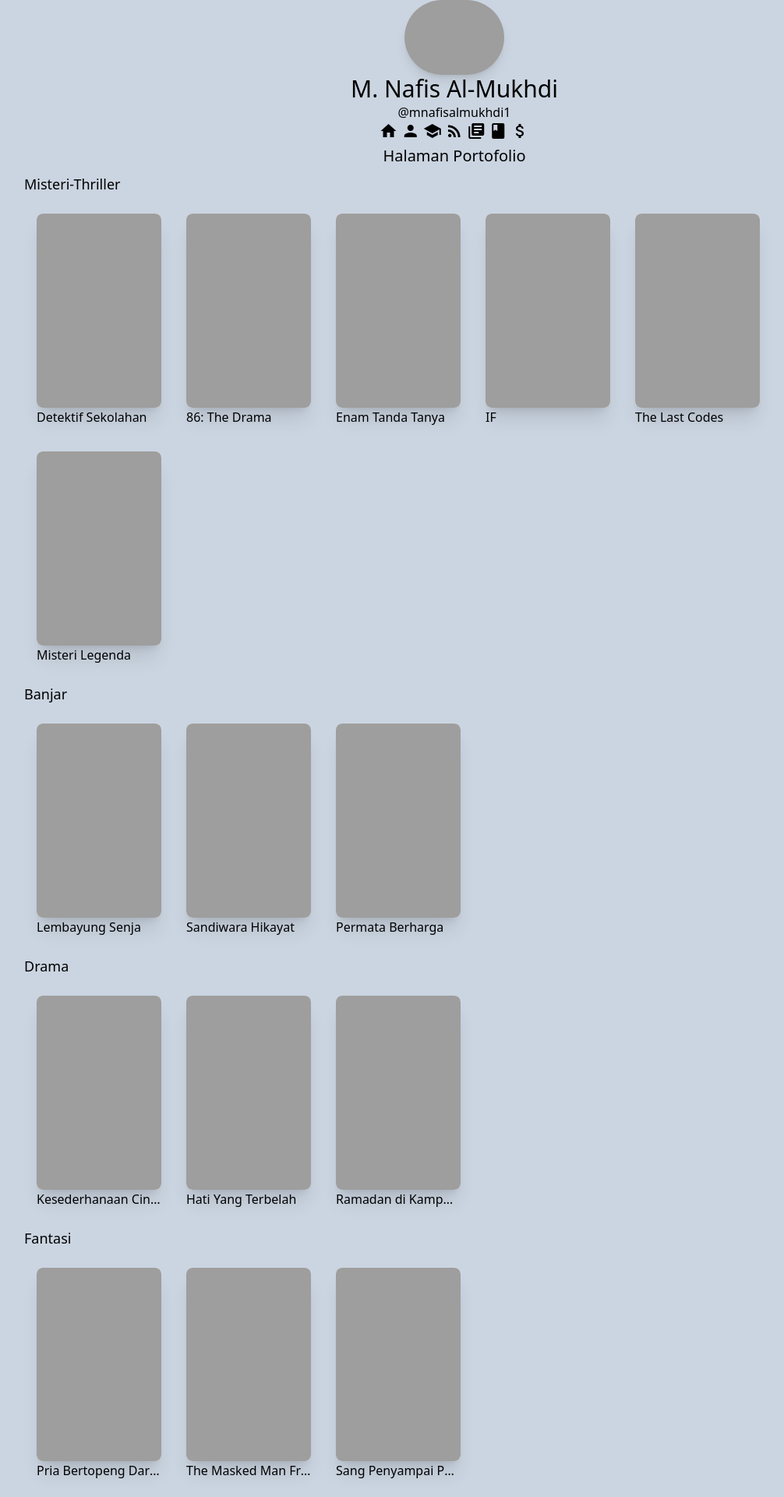
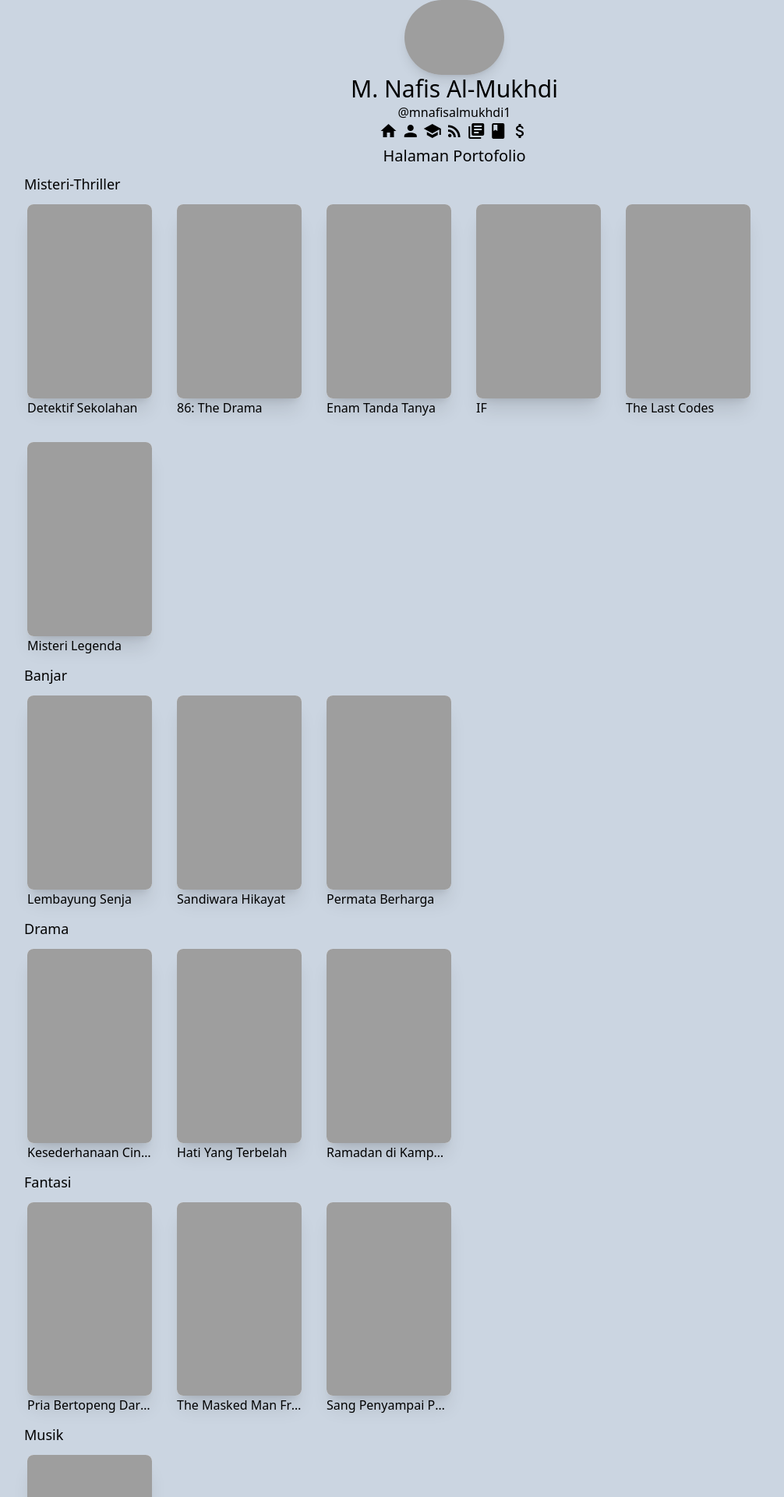
Before and after one commit to mnafisalmukhdi1/mnafisalmukhdi1.github.io, a Jekyll site: the page built from works/index.html, in a window 1280 px wide. Shown: the top 1920 px of the page at 78% size, without its empty margins (57-1063 px from the left). Built offline with Jekyll 4.4.1, drawn with Linux system fonts in a browser that asks for light colours; nearby versions of some CDN libraries.

Commit message:
update works

```diff
--- a/works/index.html
+++ b/works/index.html
@@ -5,7 +5,7 @@ layout: main
 		<h2 class="text-xl text-center">Halaman Portofolio</h2>
 		<main class="pt-2">
 		<h3 class="text-lg block ml-2">Misteri-Thriller</h3>
-		<section class="max-w-screen p-3">
+		<section>
 			<div class="relative flex flex-wrap p-3 gap-8">
 				<!--Detektif Sekolahan-->
 				<div class="max-w-lg shrink-0 snap-center">
@@ -52,7 +52,7 @@ layout: main
 			</div>
 		</section>
 		<h3 class="text-lg block ml-2">Banjar</h3>
-		<section class="max-w-screen p-3">
+		<section>
 		<div class="relative flex flex-wrap p-3 gap-8">
 			<!--Lembayung Senja-->
 			<div class="max-w-lg shrink-0 snap-center">
@@ -78,7 +78,7 @@ layout: main
 		</div>
 		</section>
 		<h3 class="text-lg block ml-2">Drama</h3>
-		<section class="max-w-screen p-3">
+		<section>
 		<div class="relative flex flex-wrap p-3 gap-8">
 			<!--Kesederhanaan Cinta-->
 			<div class="max-w-lg shrink-0 snap-center">
@@ -104,7 +104,7 @@ layout: main
 		</div>
 		</section>
 		<h3 class="text-lg block ml-2">Fantasi</h3>
-		<section class="max-w-screen p-3">
+		<section>
 		<div class="relative flex flex-wrap p-3 gap-8">
 			<!--Pria Bertopeng dari Surga-->
 			<div class="max-w-lg shrink-0 snap-center">
@@ -130,7 +130,7 @@ layout: main
 		</div>
 		</section>
 		<h3 class="text-lg block ml-2">Musik</h3>
-		<section class="max-w-screen p-3">
+		<section>
 			<div class="relative flex flex-wrap p-3 gap-8">
 			<!--Banjar Music Box-->
 			<div class="max-w-lg shrink-0 snap-center">
@@ -141,7 +141,7 @@ layout: main
 			</div>
 		</section>
 		<h3 class="text-lg block ml-2">Antologi</h3>
-		<section class="max-w-screen p-3">
+		<section>
 			<div class="relative flex flex-wrap p-3 gap-8">
 			<!--Lampion Masa Depan-->
 			<div class="max-w-lg shrink-0 snap-center">
```
